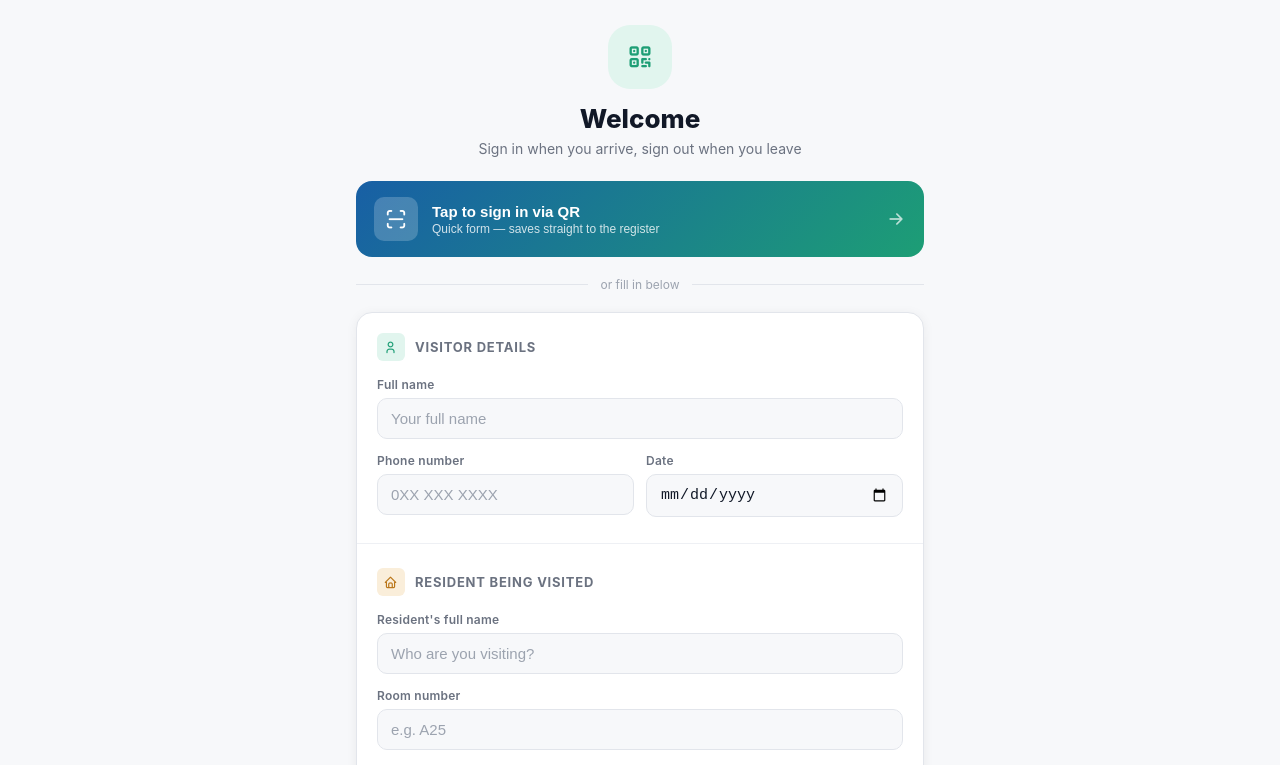
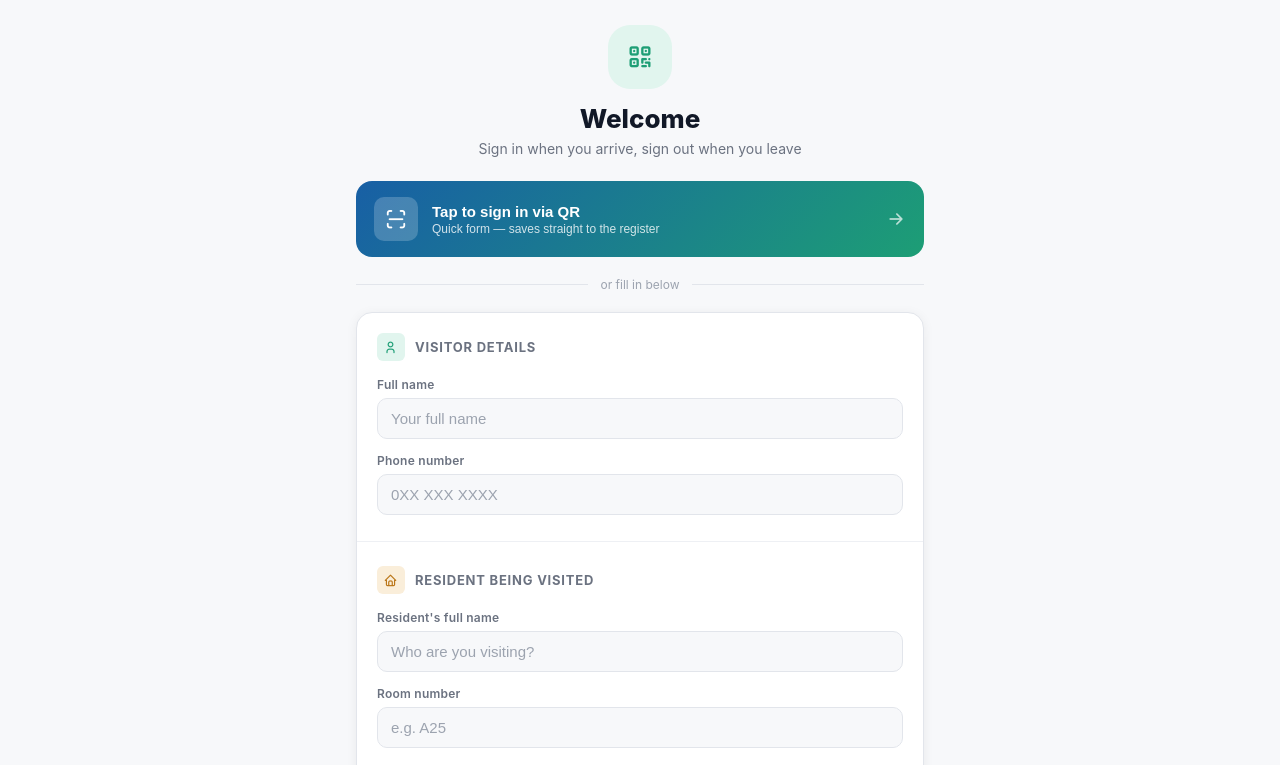
Before and after one commit to kingwarson11/hostel-register, a plain HTML site: page index.html in a window 1280 px wide. Shown: the part 68-833 px from the top of the page. Drawn offline with Linux system fonts and the light colour scheme.

Commit message:
Update index.html

```diff
--- a/index.html
+++ b/index.html
@@ -76,16 +76,10 @@
               <label for="v-name">Full name</label>
               <input id="v-name" type="text" placeholder="Your full name" autocomplete="name" />
             </div>
-            <div class="field-row">
-              <div class="field">
+            <div class="field">
                 <label for="v-phone">Phone number</label>
                 <input id="v-phone" type="tel" placeholder="0XX XXX XXXX" />
               </div>
-              <div class="field">
-                <label for="v-date">Date</label>
-                <input id="v-date" type="date" />
-              </div>
-            </div>
           </div>
 
           <div class="form-divider"></div>
```
